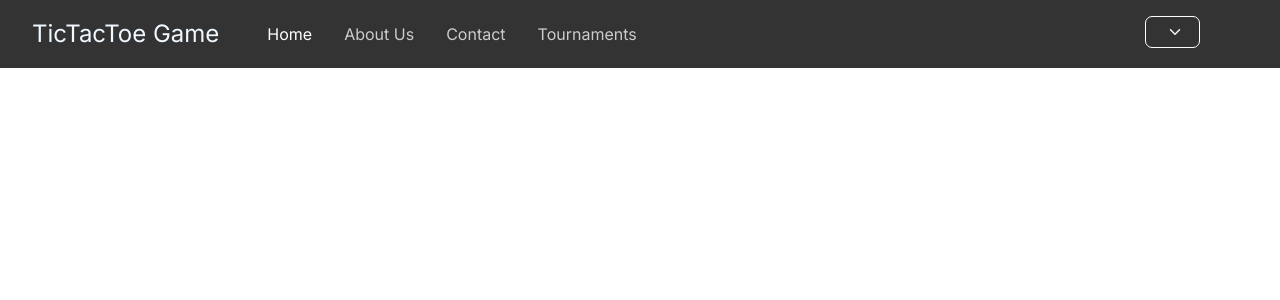
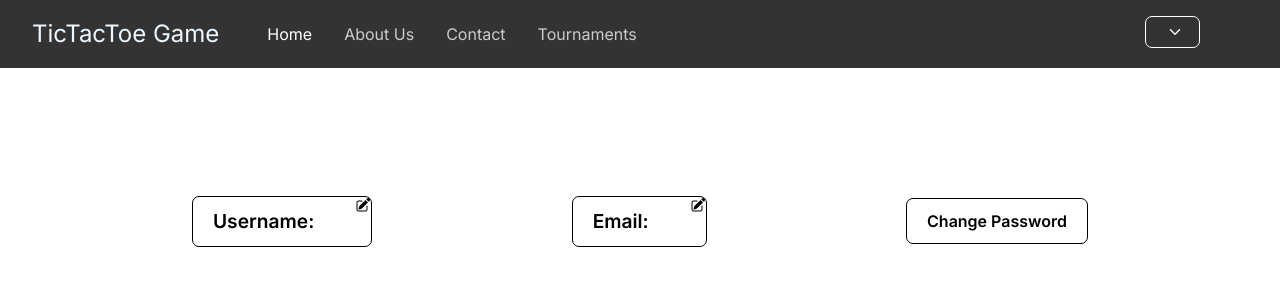
Before and after one commit to TahsinGokceer/sos-frontend, a Next.js app: page /profile in a window 1280 px wide. Shown: the top 300 px of the page. Built offline with nearby package versions, Linux system fonts and the light colour scheme; no server answers.

Commit message:
9 temmuz

```diff
--- /dev/null
+++ b/src/app/components/GameCard/GameCard.tsx
@@ -0,0 +1,30 @@
+import { useEffect, useState } from "react"
+import styles from "./styles.module.css"
+
+function GameCard({game}){
+    const [result, setResult] = useState(0)
+
+    useEffect(() => {
+        switch(game){
+            case "Win":
+                setResult(1)
+                break
+            case "Draw":
+                setResult(2)
+                break
+            case "Lose":
+                setResult(3)
+                break
+            default:
+                setResult(0)
+        }
+
+    }, [])
+    return (
+        <div className={styles.container}>
+            <p className={result === 1 ? styles.win : result === 2 ? styles.draw : styles.lose}>{game}</p>
+        </div>
+    )
+}
+
+export default GameCard
--- /dev/null
+++ b/src/app/components/GameCard/styles.module.css
@@ -0,0 +1,59 @@
+.container{
+    border: 1px solid #000;
+    width: 100px;
+    height: 100px;
+    border-radius: 10px;
+}
+
+
+
+.win{
+    border-radius: 10px;
+    display: flex;
+    align-items: center;
+    justify-content: center;
+    font-size: 2rem;
+    font-weight: bold;
+    width: 100%;
+    height: 100%;
+    color: green;
+}
+
+.win:hover{
+    color: white;
+    background-color: green;
+}
+
+.draw{
+    border-radius: 10px;
+    display: flex;
+    align-items: center;
+    justify-content: center;
+    font-size: 2rem;
+    font-weight: bold;
+    width: 100%;
+    height: 100%;
+    color: #666;
+}
+
+.draw:hover{
+    color: white;
+    background-color: #666;
+}
+
+.lose{
+    border-radius: 10px;
+    display: flex;
+    align-items: center;
+    justify-content: center;
+    font-size: 2rem;
+    font-weight: bold;
+    width: 100%;
+    height: 100%;
+    color: red;
+}
+
+.lose:hover{
+    color: white;
+    background-color: red;
+}
--- a/src/app/contact/page.tsx
+++ b/src/app/contact/page.tsx
@@ -19,8 +19,6 @@ function Contact(){
     return (
         <div>
             <AppBar user={loginUser}/>
-
-
             <h1>Contact Us:</h1>
             <p>If you have any questions, feedback, or suggestions, feel free to reach out to us. We'd love to hear from you!</p>
             <form style={{ display: 'flex', flexDirection: 'column', alignItems: 'center' }}>
--- a/src/app/mygames/page.tsx
+++ b/src/app/mygames/page.tsx
@@ -0,0 +1,51 @@
+"use client"
+import { useState, useEffect } from "react"
+import axios from "axios";
+import AppBar from "../components/appbar"
+import GameCard from "../components/GameCard/gameCard";
+import styles from "./styles.module.css"
+
+
+function Mygames() {
+    const [loginUser, setLoginUser] = useState();
+    const [lastGames, setLastGames] = useState([])
+
+    useEffect(() => {
+        const fetchUser = async () => {
+            const response = await axios.get("http://localhost:3001/page/home", { withCredentials: true })
+            console.log(response.data.loginUser);
+            setLoginUser(response.data.loginUser)
+            setLastGames(response.data.loginUser.games.slice(-5))
+        }
+
+        fetchUser()
+    }, [])
+
+    return (
+        <div>
+            <AppBar user={loginUser} />
+
+            <div className={styles.container}>
+                <h1 className={styles.title}>{loginUser && loginUser.userName}</h1>
+                <div className={styles.infoLabel}>
+                    <p>Total Games: {loginUser && loginUser.totalGames}</p>
+                    <p>Games Won: {loginUser && loginUser.gamesWon}</p>
+                    <p>Games Draw: {loginUser && loginUser.totalGames - (loginUser.gamesWon + loginUser.gamesLost)}</p>
+                    <p>Games Lost: {loginUser && loginUser.gamesLost}</p>
+                </div>
+                <h4 className={styles.minTitle}>Son 5 oyun durumun:</h4>
+            </div>
+
+            <div className={styles.gamesContainer}>
+                {
+                    lastGames.map(lastGame => (
+                        <GameCard game={lastGame} />
+                    ))
+                }
+            </div>
+
+        </div>
+    )
+}
+
+export default Mygames
--- a/src/app/mygames/styles.module.css
+++ b/src/app/mygames/styles.module.css
@@ -0,0 +1,53 @@
+.container{
+    width: 70%;
+    margin: 5rem auto 0 auto;
+}
+
+.title{
+    font-size: 3.4rem;
+    font-weight: bold;
+    margin: 0;
+}
+
+.infoLabel{
+    display: flex;
+    align-items: center;
+    justify-content: space-between;
+    font-size: 1.2rem;
+    font-weight: 600;
+    padding: 3rem 0;
+}
+
+.minTitle{
+    margin-bottom: 2rem;
+    font-size: 1.3rem;
+    font-weight: 600;
+
+}
+
+
+
+
+
+
+
+
+
+
+
+
+
+
+
+
+
+
+
+
+.gamesContainer {
+    display: flex;
+    width: 80%;
+    margin: 0 auto;
+    justify-content: space-around;
+    align-items: center;
+}
--- a/src/app/profile/page.tsx
+++ b/src/app/profile/page.tsx
@@ -1,7 +1,9 @@
 "use client"
 import {useState, useEffect} from "react"
 import axios from "axios";
+import { HiPencilSquare } from "react-icons/hi2";
 import AppBar from "../components/appbar"
+import styles from "./styles.module.css"
 
 function Profile(){
     const [loginUser, setLoginUser] = useState();
@@ -20,6 +22,15 @@ function Profile(){
     return (
         <div>
             <AppBar user={loginUser}/>
+
+            <div className={styles.container}>
+                <h1 className={styles.title}>{loginUser && loginUser.userName}</h1>
+                <div className={styles.infoLabel}>
+                    <p className={styles.info}>Username: {loginUser && loginUser.userName} <button><HiPencilSquare className={styles.icon}/></button></p>
+                    <p className={styles.info}>Email: {loginUser && loginUser.email} <button><HiPencilSquare className={styles.icon}/></button></p>
+                    <button className={styles.btn}>Change Password</button>
+                </div>
+            </div>
         </div>
     )
 }
--- a/src/app/profile/styles.module.css
+++ b/src/app/profile/styles.module.css
@@ -0,0 +1,43 @@
+.container{
+    width: 70%;
+    margin: 5rem auto 0 auto;
+}
+
+.infoLabel{
+    display: flex;
+    align-items: center;
+    justify-content: space-between;
+    font-size: 1.2rem;
+    font-weight: 600;
+    padding: 3rem 0;
+}
+
+.title{
+    font-size: 3.4rem;
+    font-weight: bold;
+    margin: 0;
+}
+
+.icon{
+    position: relative;
+    top: -15px;
+    right: -20px;
+    font-weight: 100;
+    font-size: 1rem;
+    margin-left: 1rem;
+    z-index: 1;
+}
+
+.info{
+    z-index: 0;
+    border: 1px solid #000;
+    padding:10px 20px;
+    border-radius: 7px;
+}
+
+.btn{
+    border: 1px solid #000;
+    border-radius: 7px;
+    padding: 10px 20px;
+    font-size: 1rem;
+}
```
